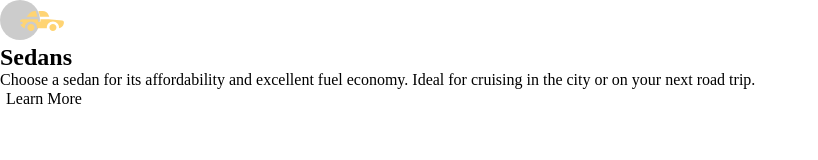
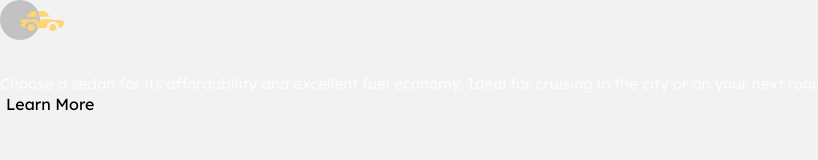
Before and after one commit to jvivesramon/202304-w2ch1-judit-vives, a website: page app/index.html in a window 1280 px wide. Shown: the whole page, without its empty margins (0-818 px from the left). Drawn offline with nearby package versions, Linux system fonts and the light colour scheme; files that its build step writes are made by us from their sources.

Commit message:
Set global styles at elements from index.html

```diff
--- a/app/index.html
+++ b/app/index.html
@@ -17,8 +17,8 @@
 
 <body>
   <section>
-    <article>
-      <img src="images/icon-sedans.svg" width="64" height="40" alt="Icon,">
+    <article class="main-contents-container">
+      <img src="images/icon-sedans.svg" width="64" height="40" alt="Sedan icon car">
       <h2>Sedans</h2>
       <p>Choose a sedan for its affordability and excellent fuel economy. Ideal for cruising in the city or on your next
         road
--- a/src/sass/variables/_colors.scss
+++ b/src/sass/variables/_colors.scss
@@ -1,19 +1,5 @@
-@use "typography";
-
-html {
-  font-family: typography.$main-typography;
-}
-
-body {
-  font-size: rem;
-}
-
-input {
-  font: inherit;
-  border: none;
-}
-
-button {
-  cursor: pointer;
-  font: inherit;
-}
+$first-color: #e38826;
+$second-color: #006970;
+$third-color: #004241;
+$paragraphs-color: #ffffffbf;
+$light-color: #f2f2f2;
--- a/src/sass/variables/_functions.scss
+++ b/src/sass/variables/_functions.scss
@@ -1,3 +1,5 @@
+@use "sass:math";
+
 @function pixelsToRem($pixels) {
   $result: calc($pixels / 16) * 1rem;
   @return $result;
--- a/src/sass/variables/_globals.scss
+++ b/src/sass/variables/_globals.scss
@@ -0,0 +1,31 @@
+@use "typography";
+@use "functions";
+@use "colors";
+
+html {
+  font-family: "Lexend Deca";
+  width: 100vw;
+}
+
+body {
+  background-color: colors.$light-color;
+}
+
+input {
+  font: inherit;
+  border: none;
+}
+
+h2 {
+  color: colors.$light-color;
+}
+
+p {
+  color: colors.$paragraphs-color;
+  font-size: functions.pixelsToRem(15);
+}
+
+button {
+  cursor: pointer;
+  font: inherit;
+}
--- a/src/sass/variables/_typography.scss
+++ b/src/sass/variables/_typography.scss
@@ -1,2 +1,2 @@
-$main-typography: "Lexend Deca, sans-serif";
-$second-typography: "Big Shoulders Display, cursive, sans-serif";
+$main-typography: "Lexend Deca", sans-serif;
+$second-typography: "Big Shoulders Display", cursive, sans-serif;
```
